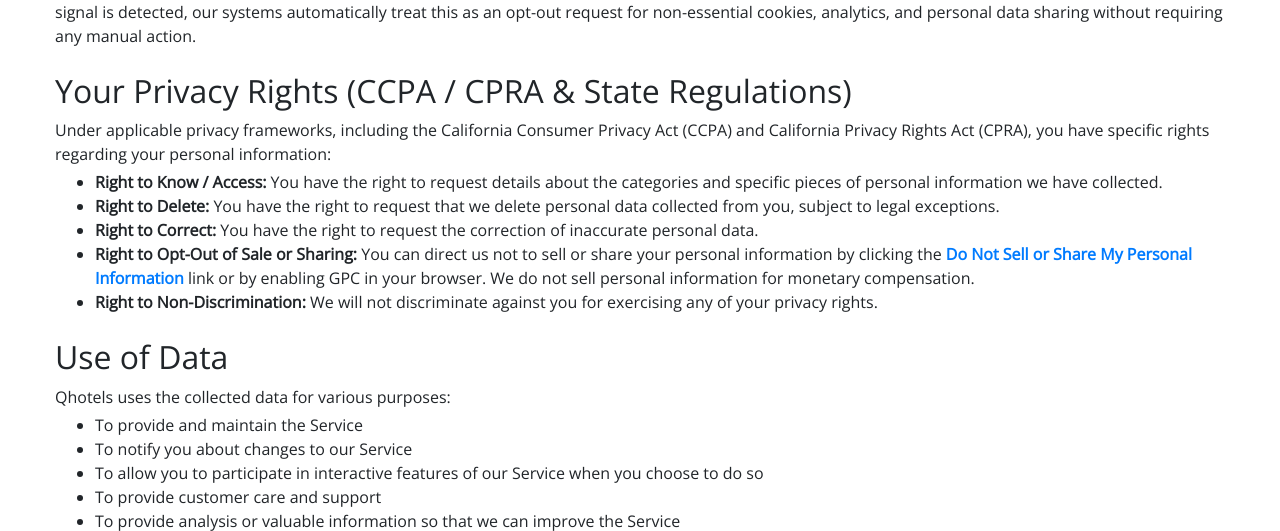
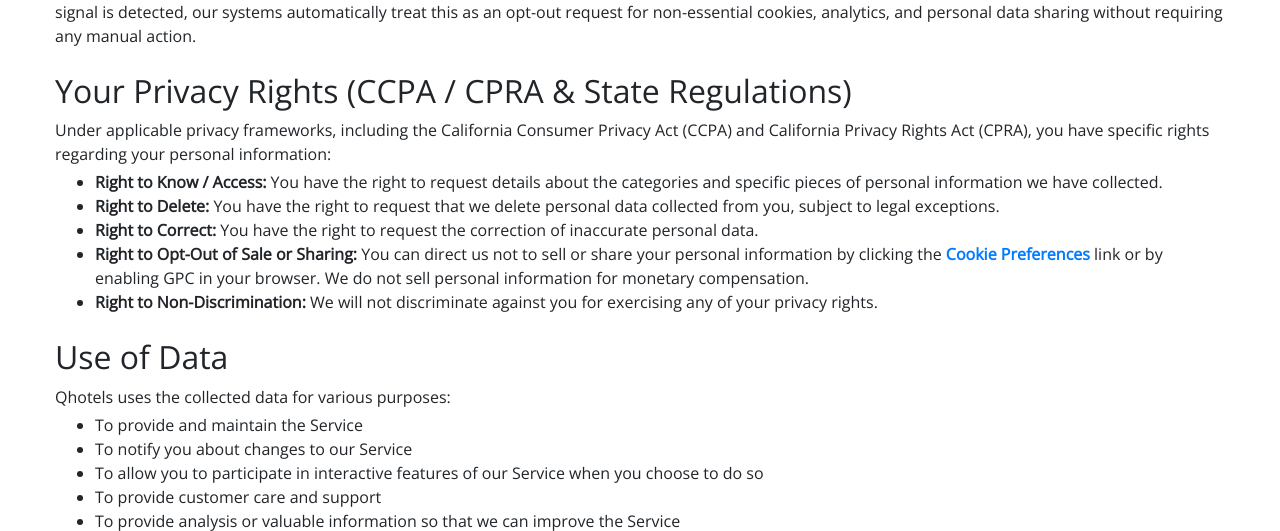
Before and after one commit to Bhavesh-07/Qhotel, a Flask app: page /privacy-policy in a window 1280 px wide. Shown: the part 1207-1738 px from the top of the page. Run offline with Flask 3, Linux system fonts and the light colour scheme; some libraries are stand-ins or nearby versions.

Commit message:
feat(ui): update footer link text to Cookie Preferences

```diff
--- a/templates/base.html
+++ b/templates/base.html
@@ -162,7 +162,7 @@
                 <a href="/privacy-policy" style="text-decoration:none;color:#000;">Privacy Policy</a>
             </div>
             <div class="col-lg-3 col-md-6 mb-2 mb-lg-0">
-                <a href="#" id="open-cookie-preferences" style="text-decoration:none;color:#000;font-weight:600;">Do Not Sell or Share My Personal Information</a>
+                <a href="#" id="open-cookie-preferences" style="text-decoration:none;color:#000;">Cookie Preferences</a>
             </div>
         </div>
     </footer>
--- a/templates/privacy-policy.html
+++ b/templates/privacy-policy.html
@@ -47,7 +47,7 @@
         <li><strong>Right to Know / Access:</strong> You have the right to request details about the categories and specific pieces of personal information we have collected.</li>
         <li><strong>Right to Delete:</strong> You have the right to request that we delete personal data collected from you, subject to legal exceptions.</li>
         <li><strong>Right to Correct:</strong> You have the right to request the correction of inaccurate personal data.</li>
-        <li><strong>Right to Opt-Out of Sale or Sharing:</strong> You can direct us not to sell or share your personal information by clicking the <a href="#" id="open-cookie-preferences-policy" class="open-cookie-preferences font-weight-bold">Do Not Sell or Share My Personal Information</a> link or by enabling GPC in your browser. We do not sell personal information for monetary compensation.</li>
+        <li><strong>Right to Opt-Out of Sale or Sharing:</strong> You can direct us not to sell or share your personal information by clicking the <a href="#" id="open-cookie-preferences-policy" class="open-cookie-preferences font-weight-bold">Cookie Preferences</a> link or by enabling GPC in your browser. We do not sell personal information for monetary compensation.</li>
         <li><strong>Right to Non-Discrimination:</strong> We will not discriminate against you for exercising any of your privacy rights.</li>
     </ul>
 
```
